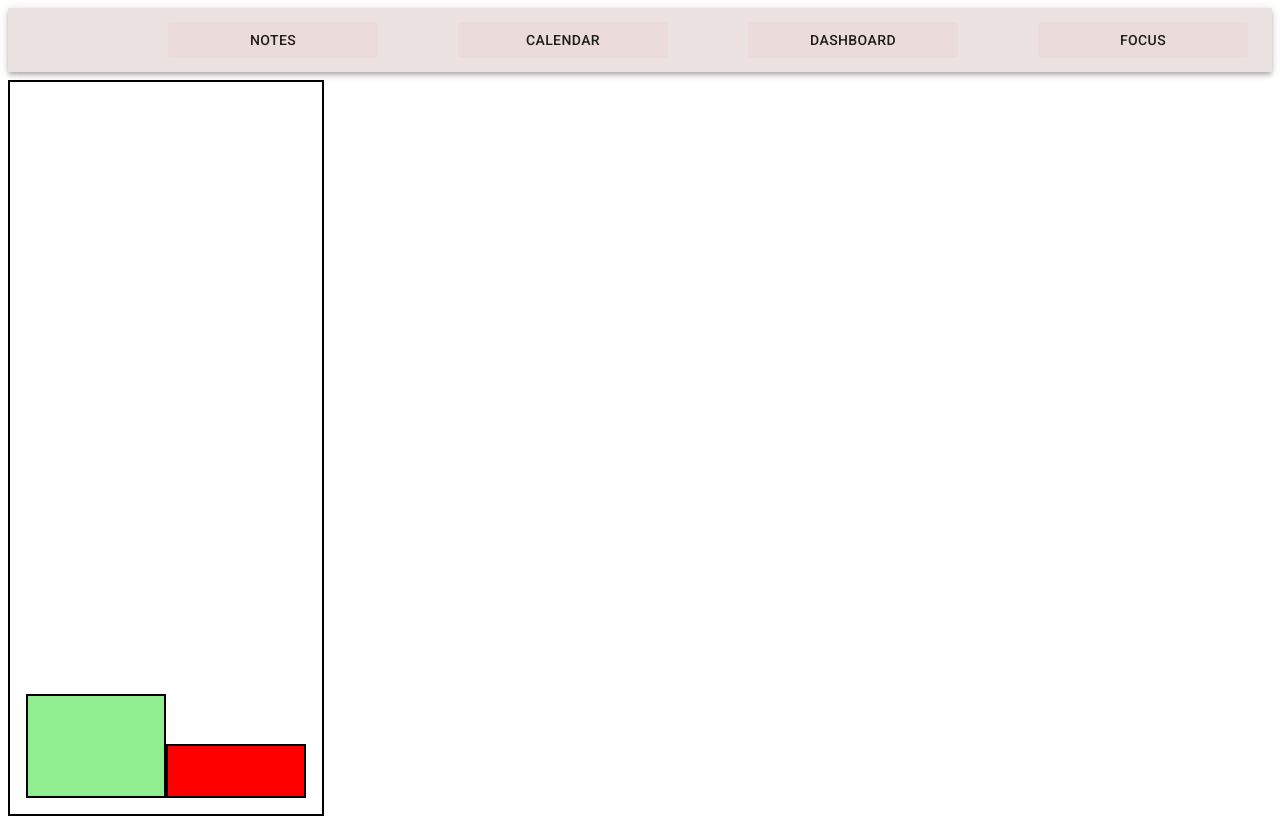
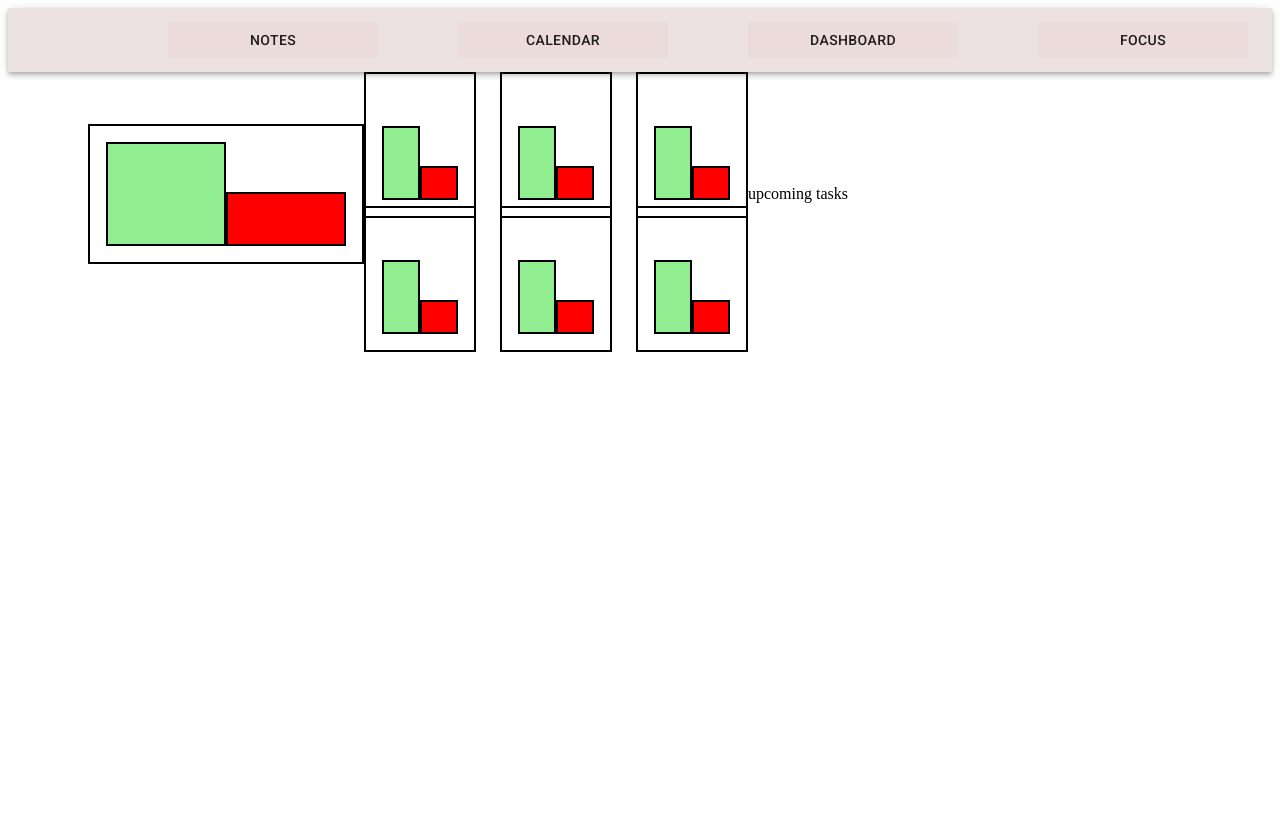
Before and after one commit to 0liverKot/Enable, a React (Vite) app in the folder Client/enable/: page / in a window 1280 px wide. After the commit the page ends 800 px from the top, so only its background shows below. Built offline with nearby package versions, Linux system fonts and the light colour scheme; some icons are missing.

Commit message:
very rough outline of the main page

```diff
--- a/Client/enable/src/App.jsx
+++ b/Client/enable/src/App.jsx
@@ -2,13 +2,22 @@ import React from "react";
 import Navbar from "./Components/Navbar"
 import TotalBars from './Components/TotalBars'
 import theme from "./theme";
+import UpcomingDisplay from './Components/UpcomingDisplay'
+import AllBarsDisplay from './Components/AllBarsDisplay'
 import { ThemeProvider } from "@emotion/react";
+import { Container, Toolbar } from "@mui/material";
 
 export default () => (
   <>
   <ThemeProvider theme={theme}>
     <Navbar/>
-    <TotalBars/>
+    <Container>
+        <Toolbar>
+            <TotalBars/>
+            <AllBarsDisplay/>
+            <UpcomingDisplay/>
+        </Toolbar>
+    </Container>
   </ThemeProvider>
   </>
 );
--- /dev/null
+++ b/Client/enable/src/Components/AllBarsDisplay.jsx
@@ -0,0 +1,27 @@
+import { Grid } from "@mui/material";
+import React from "react";
+import Bars from "./Bars";
+
+const AllBarsDisplay = () => {
+
+    const barsInfo = [
+        {due: 70, debt: 30},
+        {due: 70, debt: 30},
+        {due: 70, debt: 30},
+        {due: 70, debt: 30},
+        {due: 70, debt: 30},
+        {due: 70, debt: 30},
+    ]
+
+    return (
+        <Grid container spacing={{ xs: 2, md: 3 }} columns={{ xs: 4, sm: 8, md: 12 }}>
+            {barsInfo.map((bars, index) => (
+                <Grid key={index} size={{ xs: 2, sm: 4, md: 4 }}>
+                    <Bars due={bars.due} debt={bars.debt}/>
+                </Grid>
+            ))}
+        </Grid>
+    )
+}
+
+export default AllBarsDisplay;
--- a/Client/enable/src/Components/Bars.jsx
+++ b/Client/enable/src/Components/Bars.jsx
@@ -1,12 +1,11 @@
 import React from 'react';
 import { Box, Toolbar } from '@mui/material';
-import { lightGreen, red } from '@mui/material/colors';
 
-const Bars = ({height, due, debt}) => {
+const Bars = ({due, debt}) => {
 
     return (
 
-    <Box sx={{height:height, display: 'flex', padding: 2, border: '2px solid black'}}>
+    <Box sx={{height: 1, display: 'flex', padding: 2, border: '2px solid black'}}>
 
             <Box
                 sx={{
--- a/Client/enable/src/Components/TotalBars.jsx
+++ b/Client/enable/src/Components/TotalBars.jsx
@@ -8,9 +8,9 @@ const TotalBars = ({totalDue, totalDebt}) => {
         <Box sx={{
             width: 0.25,
             marginTop: 1,
-            marginBottom: 1
+            marginBottom: 1,
         }}>
-            <Bars height={700} due={100} debt={50}/>
+            <Bars due={100} debt={50}/>
         </Box>
     )
 }
--- /dev/null
+++ b/Client/enable/src/Components/UpcomingDisplay.jsx
@@ -0,0 +1,12 @@
+import React from "react";
+
+const UpcomingDisplay = () => {
+
+    return (
+        <>
+            upcoming tasks
+        </>
+    )
+}
+
+export default UpcomingDisplay
```
